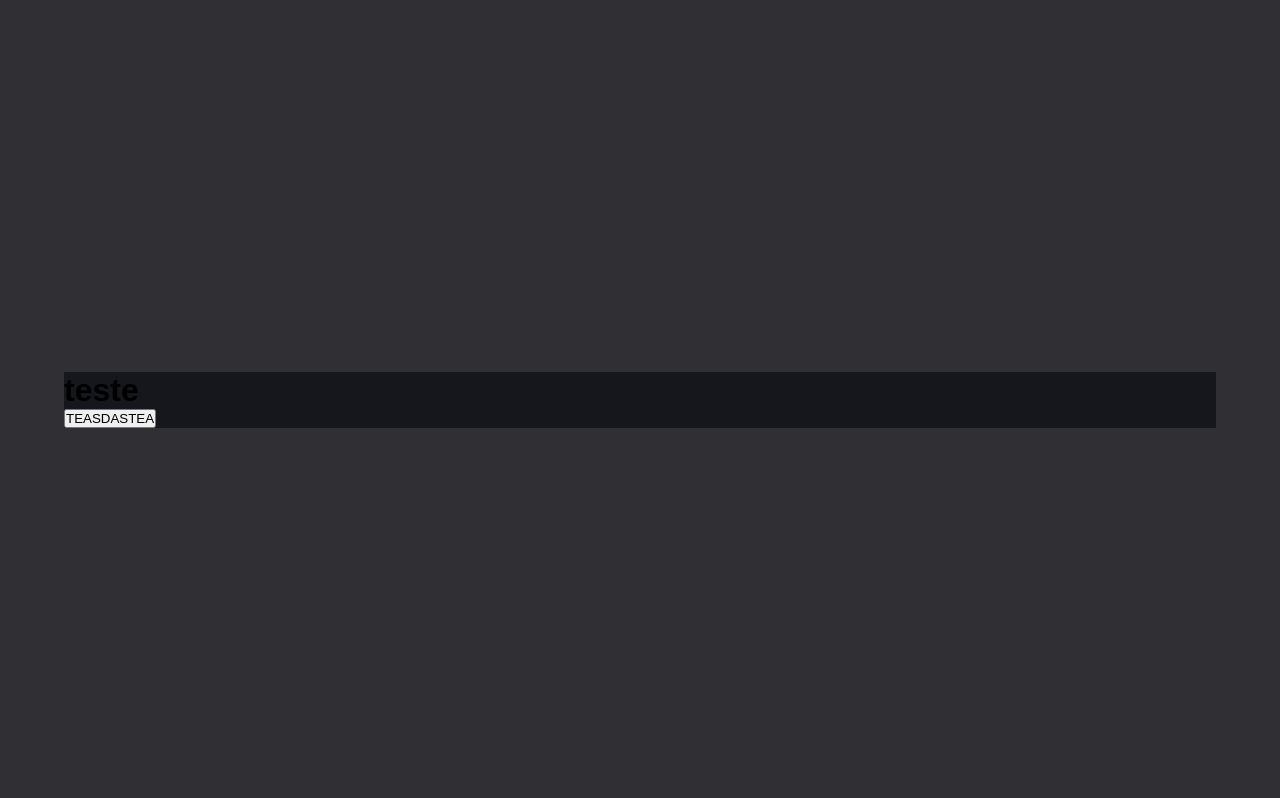
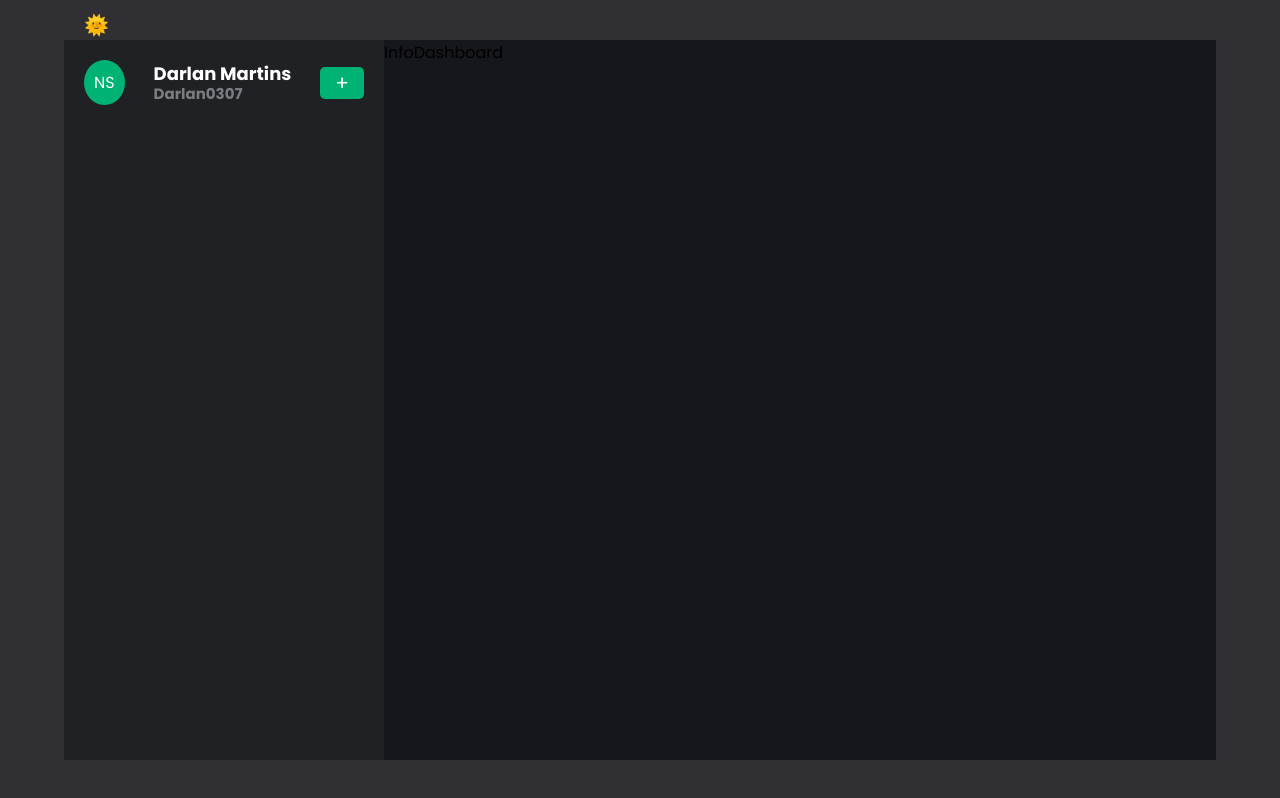
Before and after one commit to Darlan0307/Dashboard_React_Typescript, a React (Vite) app: page / in a window 1280 px wide. Built offline with nearby package versions, Linux system fonts and the light colour scheme.

Commit message:
:lipstick: estruturando o componente navbar

```diff
--- a/src/components/Dashboard/index.tsx
+++ b/src/components/Dashboard/index.tsx
@@ -1,4 +1,6 @@
 import { UseTheme } from "../../context/ThemeContext"
+import InfoDashboard from "../InfoDashboard"
+import Navbar from "../Navbar"
 import './styles.scss'
 
 const Dashboard = () => {
@@ -8,10 +10,11 @@ const Dashboard = () => {
   return (
     <div className="container">
       <main className={`dashboard ${isDark ? 'dashboard-dark' : 'dashboard-light'}`}>
-        <h1>teste</h1>
-        <button
+        <Navbar/>
+        <InfoDashboard/>
+        <button id="togle-theme"
         onClick={togleTheme}
-        >TEASDASTEA</button>
+        >🌞</button>
       </main>
       <div className={`body ${isDark ? 'body-dark' : 'body-light'}`}></div>
     </div>
--- a/src/components/Dashboard/styles.scss
+++ b/src/components/Dashboard/styles.scss
@@ -1,3 +1,13 @@
+#togle-theme{
+  position: absolute;
+  border: none;
+  background-color: transparent;
+  top: -1.5em;
+  left: 1em;
+  font-size: 20px;
+  cursor: pointer;
+}
+
 .container{
   min-height: 100vh;
   display: grid;
@@ -6,7 +16,11 @@
 
 .dashboard{
   width: 90vw;
+  max-width: 1400px;
+  min-height: 90vh;
   transition: background .5s ease, opacity .2s linear;
+  display: flex;
+  position: relative;
 }
 
 .dashboard-dark{
@@ -16,7 +30,6 @@
 .dashboard-light{
   background-color: #fcfafd;
 }
-
 
 .body{
   position: fixed;
--- /dev/null
+++ b/src/components/InfoDashboard/index.tsx
@@ -0,0 +1,9 @@
+import './styles.scss'
+
+const InfoDashboard = () => {
+  return (
+    <div>InfoDashboard</div>
+  )
+}
+
+export default InfoDashboard
--- /dev/null
+++ b/src/components/Navbar/index.tsx
@@ -0,0 +1,19 @@
+import { UseTheme } from '../../context/ThemeContext'
+import './styles.scss'
+
+const Navbar = () => {
+
+  const {isDark} = UseTheme()
+
+  return (
+    <div className={`navbar ${isDark ? 'navbar-dark' : 'navbar-light'}`}>
+      <section className='profile'>
+        <div> NS </div>
+        <p>Darlan Martins</p>
+        <button> + </button>
+      </section>
+    </div>
+  )
+}
+
+export default Navbar
--- /dev/null
+++ b/src/components/Navbar/styles.scss
@@ -0,0 +1,80 @@
+.navbar{
+  width: 100%;
+  max-width: 320px;
+  padding: 20px;
+  transition: background .5s ease, opacity .2s linear;
+  .profile{
+    display: flex;
+    justify-content: space-between;
+    align-items: center;
+
+    div{
+      padding: 10px;
+      border-radius: 50%;
+      cursor: pointer;
+    }
+
+    p{
+      font-size: 18px;
+      font-weight: bold;
+      position: relative;
+      align-self: flex-start;
+      &::after{
+        content: 'Darlan0307';
+        position: absolute;
+        bottom: -1.2em;
+        left: 0;
+        color: #7c7d81;
+        font-size: 15px;
+      }
+    }
+
+    button{
+      border: none;
+      font-size: 20px;
+      padding: 1px 15px;
+      border-radius: 5px;
+      cursor: pointer;
+    }
+  }
+}
+
+.navbar-dark{
+  background-color: #202125;
+
+  .profile{
+    div{
+      background-color: #00b273;
+      color: white;
+    }
+
+    p{
+      color: white;
+    }
+
+    button{
+      background-color: #00b273;
+      color: white;
+    }
+  }
+}
+
+.navbar-light{
+  background-color: #ffffff;
+
+  .profile{
+    div{
+      background-color: #01b075;
+      color: white;
+    }
+
+    p{
+      color: black;
+    }
+
+    button{
+      background-color: #f6f7f9;
+      color: #333;
+    }
+  }
+}
--- a/src/index.scss
+++ b/src/index.scss
@@ -1,7 +1,9 @@
+@import url('https://fonts.googleapis.com/css2?family=Poppins:wght@400;600;700&display=swap');
+
 *{
   margin: 0;
   padding: 0;
   box-sizing: border-box;
   list-style: none;
-  font-family: Arial, Helvetica, sans-serif;
+  font-family: 'Poppins', sans-serif;
 }
```
Also changed, not shown: src/components/InfoDashboard/styles.scss (added).
